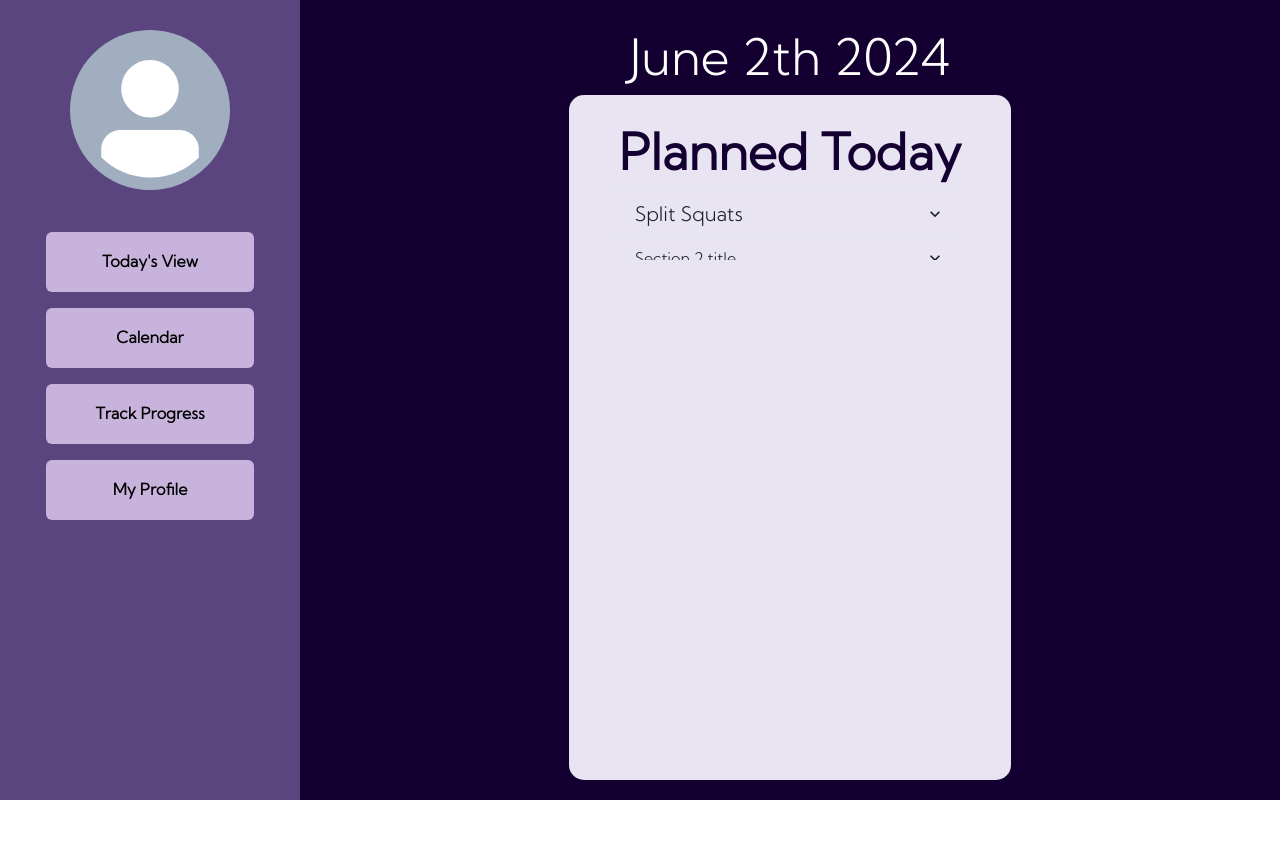
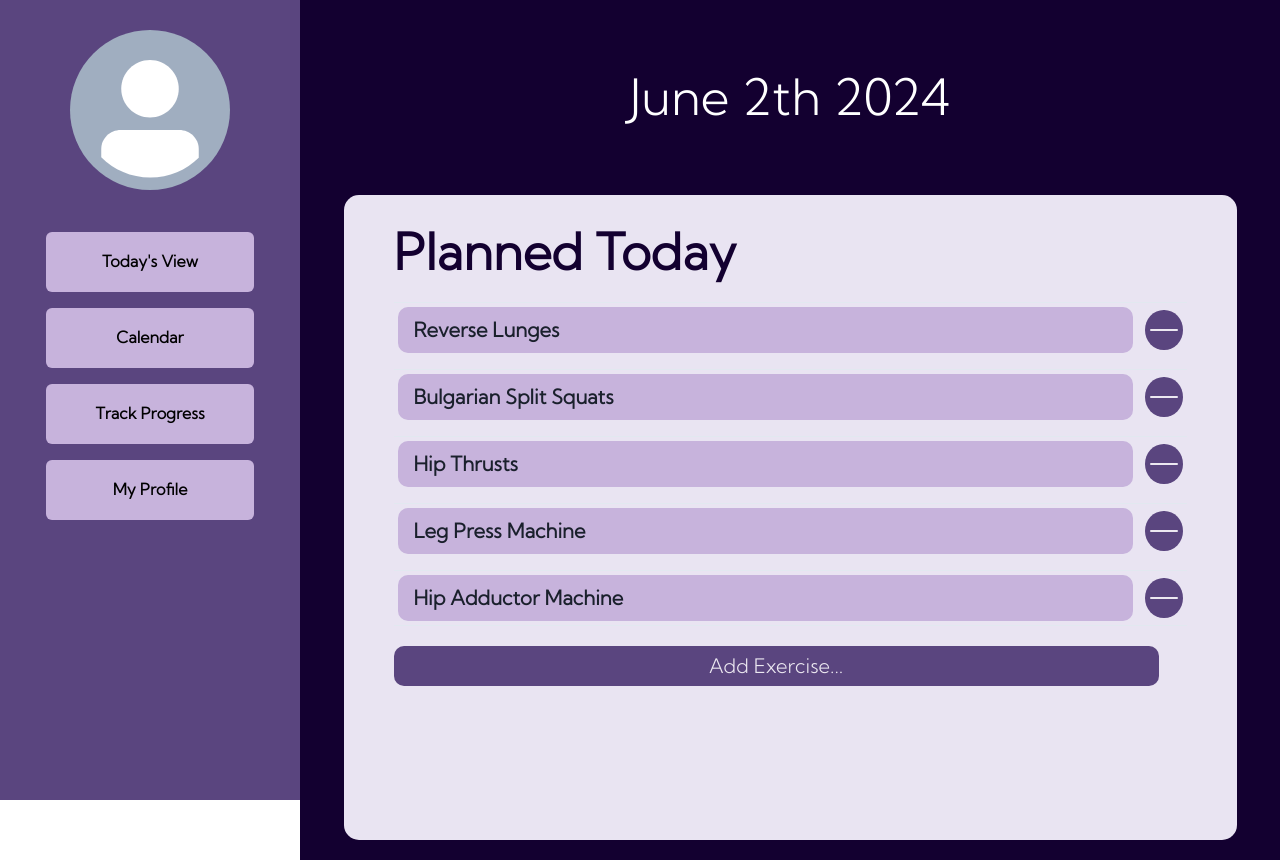
Before and after one commit to noahgiboney/tworkout, a Next.js app: page /homepage in a window 1280 px wide. Before the commit the page ends 800 px from the top, so only its background shows below. Built offline with nearby package versions, Linux system fonts and the light colour scheme.

Commit message:
added Most of the ui for homepage. No database connection

```diff
--- a/src/app/homepage/page.tsx
+++ b/src/app/homepage/page.tsx
@@ -1,12 +1,33 @@
-import React from "react";
+"use client";
+import React, { useState } from "react";
 import SideBar from "../components/SideBar";
-import db from "../database/db"
-import { Text, Heading, Box, Flex, Accordion, AccordionItem, AccordionButton, AccordionPanel, AccordionIcon, Button, } from '@chakra-ui/react';
+import {
+  Text,
+  Box,
+  Flex,
+  Accordion,
+  AccordionItem,
+  AccordionButton,
+  AccordionPanel,
+  AccordionIcon,
+  Button,
+  Modal,
+  ModalOverlay,
+  ModalContent,
+  ModalHeader,
+  ModalFooter,
+  ModalBody,
+  ModalCloseButton,
+  Center,
+  Input,
+  HStack,
+} from "@chakra-ui/react";
+import { AddIcon, CloseIcon } from "@chakra-ui/icons";
 
 const currentDate = new Date();
 
 const year = currentDate.getFullYear();
-const month = currentDate.getMonth() + 1; // Months are zero-based, so add 1
+const month = currentDate.getMonth() + 1;
 const day = currentDate.getDate();
 
 const monthDictionary = {
@@ -21,15 +42,177 @@ const monthDictionary = {
   9: "September",
   10: "October",
   11: "November",
-  12: "December"
-} as { [key: number]: string };
+  12: "December",
+};
 
-const Homepage = () => {
+const initialTitles: string[] = [
+  "Reverse Lunges",
+  "Bulgarian Split Squats",
+  "Hip Thrusts",
+  "Leg Press Machine",
+  "Hip Adductor Machine",
+];
+
+const exercise = [
+  "Reverse Lunges",
+  "Bulgarian Split Squats",
+  "Hip Thrusts",
+  "Leg Press Machine",
+  "Hip Adductor Machine",
+];
+
+interface AddExProps {
+  isOpen: boolean;
+  onClose: () => void;
+  titles: string[];
+  addTitle: (title: string) => void;
+}
+
+const AddEx: React.FC<AddExProps> = ({ isOpen, onClose, titles, addTitle }) => {
+  const [accordionLabel, setAccordionLabel] = useState("Select Exercise...");
+  const [isOpen1, setIsOpen] = useState(false);
+  const [isEditing, setIsEditing] = useState(false);
+  const [inputValue, setInputValue] = useState<string>("");
+
+  const handleButtonClick = (label: any) => {
+    setAccordionLabel(label);
+    setIsOpen(false);
+  };
+
+  const toggleAccordion = () => {
+    setIsOpen(!isOpen1);
+  };
+
+  const handleEditClick = () => {
+    setIsEditing(true);
+    setInputValue("");
+  };
+
+  const handleConfirmClick = () => {
+    if (inputValue.trim()) {
+      addTitle(inputValue);
+      setAccordionLabel(inputValue);
+      setIsEditing(false);
+    }
+  };
+
+  return (
+    <Modal
+      isOpen={isOpen}
+      onClose={onClose}
+      isCentered
+      motionPreset="scale"
+      size="lg"
+    >
+      <ModalOverlay />
+      <ModalContent bg="#5A457F">
+        <ModalHeader textColor="#ECE8F1" fontSize={"48"}>
+          Enter Exercise
+        </ModalHeader>
+        <ModalCloseButton />
+        <ModalBody>
+          <Accordion allowToggle index={isOpen1 ? [0] : []}>
+            <AccordionItem border={"none"}>
+              <h2>
+                <AccordionButton
+                  onClick={toggleAccordion}
+                  bg="#C7B3DC"
+                  borderTopRadius="10px"
+                  _hover={{ bg: "#d5c0ec" }}
+                  _expanded={{ bg: "#C7B3DC" }}
+                >
+                  <Box as="span" flex="1" textAlign="left" fontWeight={"bold"}>
+                    {accordionLabel}
+                  </Box>
+                  <AccordionIcon />
+                </AccordionButton>
+              </h2>
+
+              <AccordionPanel
+                bg="#C7B3DC"
+                overflowY="auto"
+                height="300px"
+                borderBottomRadius={"10px"}
+              >
+                {titles.map((ex, index) => (
+                  <Box flexDirection="column" key={index} mt={2}>
+                    <Button
+                      bg="#5A457F"
+                      width="100%"
+                      onClick={() => handleButtonClick(ex)}
+                    >
+                      {ex}
+                    </Button>
+                  </Box>
+                ))}
+              </AccordionPanel>
+            </AccordionItem>
+          </Accordion>
+
+          <Button
+            mt={2}
+            bg="#C7B3DC"
+            borderRadius="10px"
+            _hover={{ bg: "#d5c0ec" }}
+            _expanded={{ bg: "#C7B3DC" }}
+            border={"10px"}
+            textColor={"black"}
+          >
+            <AddIcon mr={2} />
+            <Box>
+              {isEditing ? (
+                <HStack>
+                  <Input
+                    value={inputValue}
+                    onChange={(e) => setInputValue(e.target.value)}
+                    placeholder="Enter New Exercise"
+                    border="none"
+                  />
+                  <Box onClick={handleConfirmClick}>Confirm</Box>
+                </HStack>
+              ) : (
+                <Box onClick={handleEditClick}>Add New Exercise</Box>
+              )}
+            </Box>
+          </Button>
+        </ModalBody>
+        <ModalFooter>
+          <Button onClick={onClose} colorScheme="blue" mr={3}>
+            Save
+          </Button>
+          <Button onClick={onClose}>Cancel</Button>
+        </ModalFooter>
+      </ModalContent>
+    </Modal>
+  );
+};
+
+const Homepage: React.FC = () => {
+  const [isOpen, setIsOpen] = useState(false);
+
+  const togglePopup = () => {
+    setIsOpen(!isOpen);
+  };
+
+  const [titlesState, setTitlesState] = useState<string[]>(initialTitles);
+
+  const addTitle = (newTitle: string) => {
+    setTitlesState([...titlesState, newTitle]);
+  };
+
   return (
     <Flex>
       <SideBar />
-    <Box flex="1" p={5} flexDirection="column"bg="#130030" display="flex" justifyContent="center" alignItems="center">
-      <Text color = "white" fontSize = "50">
+      <Box
+        flex="1"
+        p={5}
+        flexDirection="column"
+        bg="#130030"
+        display="flex"
+        justifyContent="center"
+        alignItems="center"
+      >
+        <Text alignItems="left" color="white" fontSize="50" pb="60px" pt="40px">
           {monthDictionary[month]} {day}th {year}
         </Text>
         <Box
@@ -38,86 +221,164 @@ const Homepage = () => {
           borderRadius="15px"
           display="flex"
           flexDirection="column"
+          width="95%"
           justifyContent="flex-start"
-        paddingTop = "20px"
-        padding = "50px"
+          paddingTop="20px"
+          padding="50px"
           alignItems="left"
-        bg ="#E9E4F2">
-          <Text fontSize="50" color="#130030" fontWeight = "bold">
-            Planned Today</Text>
-          <Box overflowY = "scroll" height = "70px">
-              <Accordion>
-              <AccordionItem>
+          bg="#E9E4F2"
+        >
+          <Text fontSize="50" color="#130030" fontWeight="bold">
+            Planned Today
+          </Text>
+          <Box
+            overflowY="auto"
+            height="500px"
+            flexDirection="row"
+            display="flex"
+          >
+            <Box width={"100%"}>
+              <Accordion allowToggle allowMultiple>
+                {titlesState.map((title, index) => (
+                  <AccordionItem mt={3} padding={1} key={index}>
                     <h2>
-                  <AccordionButton>
-                    <Box as='span' flex='1' textAlign='left'>
-                      <Text fontSize="20">Split Squats</Text>
+                      <Box display="flex" alignItems="center">
+                        <AccordionButton
+                          bg="#C7B3DC"
+                          borderRadius="10px"
+                          _hover={{ bg: "#d5c0ec" }}
+                          _expanded={{ bg: "#C7B3DC" }}
+                        >
+                          <Box as="span" flex="1" textAlign="left">
+                            <Text fontWeight="bold" fontSize="20">
+                              {title}
+                            </Text>
                           </Box>
-                    <AccordionIcon />
+                          <AccordionIcon display="none" />
                         </AccordionButton>
+                        <Button
+                          aspectRatio={1}
+                          borderRadius="50%"
+                          backgroundColor="gray.400"
+                          ml={3}
+                          padding={0}
+                          minWidth="24px"
+                          display="flex"
+                          alignItems="center"
+                          justifyContent="center"
+                          bg="#5A457F"
+                          _hover={{ bg: "#6c5399" }}
+                        >
+                          <Box
+                            width="75%"
+                            height="5%"
+                            backgroundColor="gray.700"
+                            borderRadius="full"
+                            bg="#ECE8F1"
+                          />
+                        </Button>
+                      </Box>
                     </h2>
-                <AccordionPanel pb={4}>
-                  <Button>TEST1</Button>
-                  <Button>TEST2</Button>
-                  <Button>TEST3</Button>
+                    <AccordionPanel
+                      fontWeight="bold"
+                      fontSize="20"
+                      pb={4}
+                      display="flex"
+                      flexDirection="column"
+                    >
+                      <Flex flexWrap="wrap">
+                        <Box
+                          borderRadius="10px"
+                          width="10%"
+                          mt={3}
+                          ml={10}
+                          mr={5}
+                          bg="#C7B3DC"
+                          textColor="black"
+                          textAlign="center"
+                          padding={2}
+                        >
+                          Set 1
+                        </Box>
+
+                        <Box
+                          borderRadius="10px"
+                          width="15%"
+                          mt={3}
+                          mr={5}
+                          bg="#C7B3DC"
+                          textColor="black"
+                          textAlign="left"
+                          padding={2}
+                        >
+                          Weight: 55
+                        </Box>
+                        <Box
+                          borderRadius="10px"
+                          width="15%"
+                          mt={3}
+                          mr={4}
+                          bg="#C7B3DC"
+                          textColor="black"
+                          textAlign="left"
+                          padding={2}
+                        >
+                          Reps: 12
+                        </Box>
+                        <Button
+                          mt={4}
+                          width="10px"
+                          borderRadius="115px"
+                          bg="#5A457F"
+                          textColor={"#ECE8F1"}
+                          alignContent={"center"}
+                          textAlign={"center"}
+                        >
+                          <CloseIcon />
+                        </Button>
+                      </Flex>
+
+                      <Button
+                        mt={4}
+                        ml={10}
+                        width="20%"
+                        bg="#5A457F"
+                        textColor={"#ECE8F1"}
+                        alignContent={"center"}
+                        textAlign={"center"}
+                      >
+                        Add Set...
+                      </Button>
                     </AccordionPanel>
                   </AccordionItem>
-
-              <AccordionItem>
-                <h2>
-                  <AccordionButton>
-                    <Box as='span' flex='1' textAlign='left'>
-                      Section 2 title
+                ))}
+              </Accordion>
+              <Box
+                bg="#5A457F"
+                textColor={"#ECE8F1"}
+                alignContent={"center"}
+                textAlign={"center"}
+                width="96.5%"
+                height="40px"
+                borderRadius="10px"
+                fontSize="20"
+                _hover={{ bg: "#6a0084" }}
+                onClick={togglePopup}
+                mt={5}
+              >
+                Add Exercise...
               </Box>
-                    <AccordionIcon />
-                  </AccordionButton>
-                </h2>
-                <AccordionPanel pb={4}>
-                  Lorem ipsum dolor sit amet, consectetur adipiscing elit, sed do eiusmod
-                  tempor incididunt ut labore et dolore magna aliqua. Ut enim ad minim
-                  veniam, quis nostrud exercitation ullamco laboris nisi ut aliquip ex ea
-                  commodo consequat.
-                </AccordionPanel>
-              </AccordionItem>
-              </Accordion>
+              <Center>
+                <AddEx
+                  isOpen={isOpen}
+                  onClose={togglePopup}
+                  titles={titlesState}
+                  addTitle={addTitle}
+                />
+              </Center>
             </Box>
-
           </Box>
-      {/* <Accordion>
-        <AccordionItem>
-          <h2>
-            <AccordionButton>
-              <Box as='span' flex='1' textAlign='left'>
-                Section 1 title
         </Box>
-              <AccordionIcon />
-            </AccordionButton>
-          </h2>
-          <AccordionPanel pb={4}>
-            Lorem ipsum dolor sit amet, consectetur adipiscing elit, sed do eiusmod
-            tempor incididunt ut labore et dolore magna aliqua. Ut enim ad minim
-            veniam, quis nostrud exercitation ullamco laboris nisi ut aliquip ex ea
-            commodo consequat.
-          </AccordionPanel>
-        </AccordionItem>
-
-        <AccordionItem>
-          <h2>
-            <AccordionButton>
-              <Box as='span' flex='1' textAlign='left'>
-                Section 2 title
-              </Box>
-              <AccordionIcon />
-            </AccordionButton>
-          </h2>
-          <AccordionPanel pb={4}>
-            Lorem ipsum dolor sit amet, consectetur adipiscing elit, sed do eiusmod
-            tempor incididunt ut labore et dolore magna aliqua. Ut enim ad minim
-            veniam, quis nostrud exercitation ullamco laboris nisi ut aliquip ex ea
-            commodo consequat.
-          </AccordionPanel>
-        </AccordionItem>
-      </Accordion> */}
       </Box>
     </Flex>
   );
```
Lines whose indentation alone changed are shown as unchanged.
